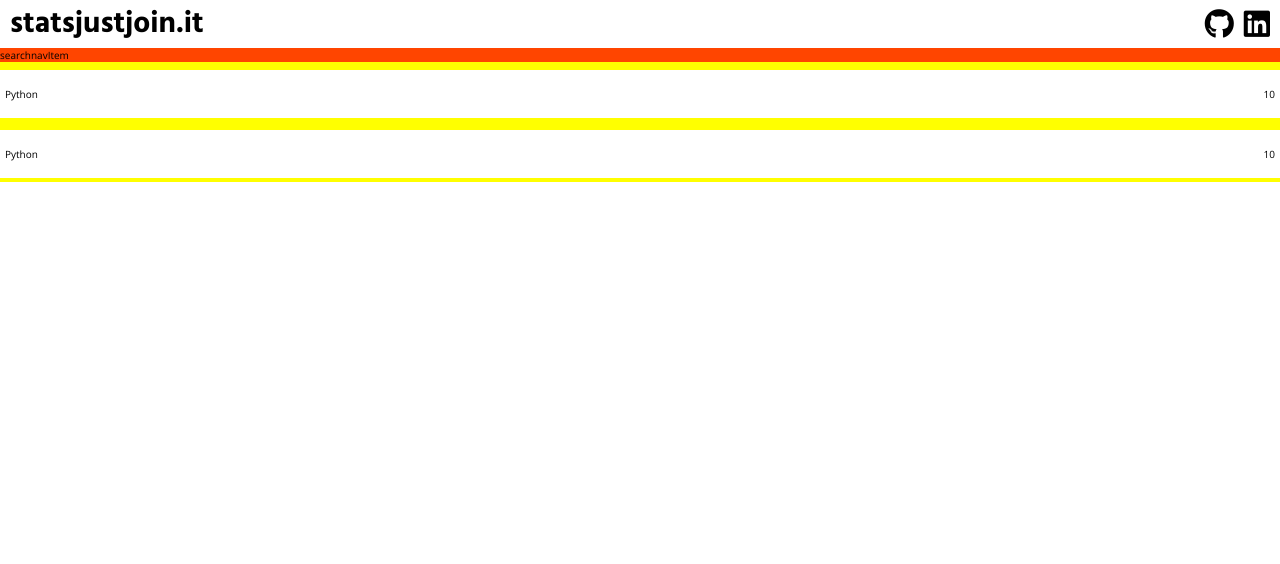
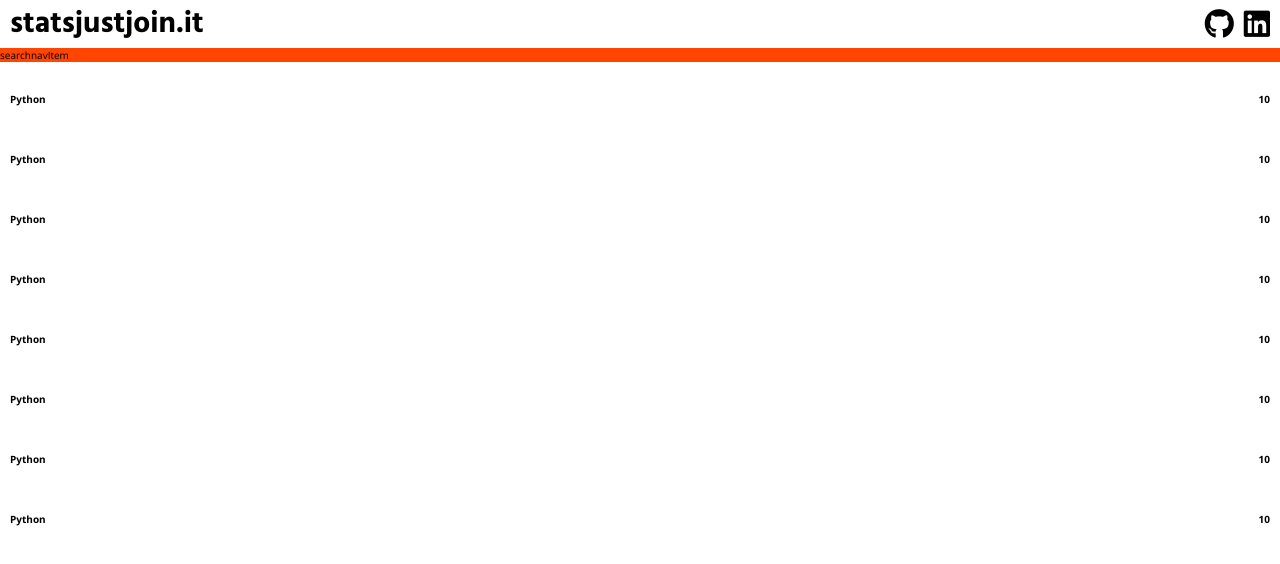
Before and after one commit to wloszynski/statsjustjoinit-react, a React (Create React App) app: page / in a window 1280 px wide. Shown: the top 564 px of the page. Built offline with nearby package versions, Linux system fonts and the light colour scheme.

Commit message:
statistics items div implemented

```diff
--- a/src/components/StatisticsItems/StatisticsItem/StatisticsItem.js
+++ b/src/components/StatisticsItems/StatisticsItem/StatisticsItem.js
@@ -5,8 +5,8 @@ import classes from "./StatisticsItem.module.css";
 const statisticsItem = () => {
   return (
     <div className={classes.StatisticsItem}>
-      <span>Python</span>
-      <span>10</span>
+      <h4>Python</h4>
+      <h4>10</h4>
     </div>
   );
 };
--- a/src/components/StatisticsItems/StatisticsItems.js
+++ b/src/components/StatisticsItems/StatisticsItems.js
@@ -9,6 +9,12 @@ const statisticsItems = () => {
     <div className={classes.StatisticsItems}>
       <StatisticsItem />
       <StatisticsItem />
+      <StatisticsItem />
+      <StatisticsItem />
+      <StatisticsItem />
+      <StatisticsItem />
+      <StatisticsItem />
+      <StatisticsItem />
     </div>
   );
 };
--- a/src/components/StatisticsItems/StatisticsItems.module.css
+++ b/src/components/StatisticsItems/StatisticsItems.module.css
@@ -2,4 +2,5 @@
   display: flex;
   flex-direction: column;
   width: 100%;
+  padding: 0.5rem 0.5rem;
 }
--- a/src/containers/Statistics/Statistics.module.css
+++ b/src/containers/Statistics/Statistics.module.css
@@ -1,5 +1,4 @@
 .Statistics {
-  background-color: yellow;
   display: flex;
   width: 100%;
 }
```
